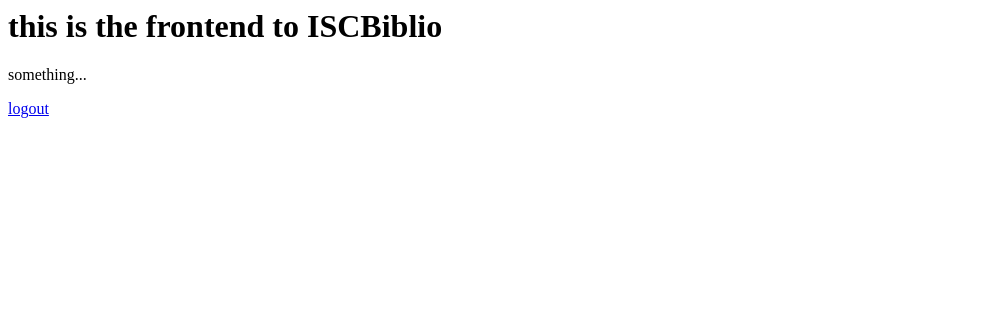
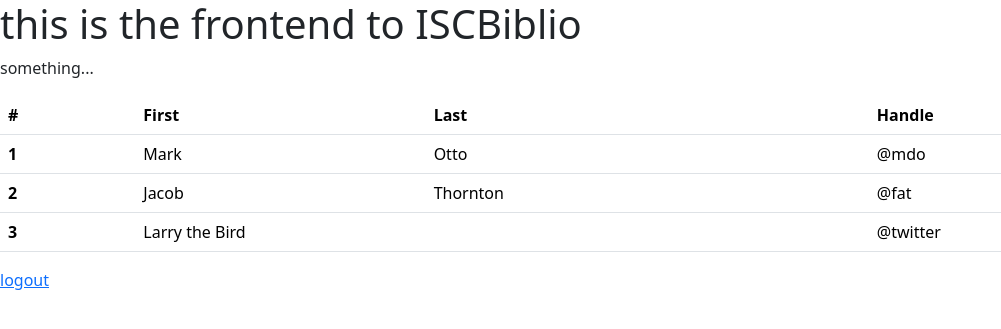
Before and after one commit to Strako/ISCBiblio, a Flask app: page / in a window 1280 px wide. Shown: the top 329 px of the page, without its empty margins (0-1001 px from the left). Run offline with Flask 3, Linux system fonts and the light colour scheme; the visitor is signed in with stand-in values (Sample User, id 1).

Commit message:
bootstrap
sentro el div del formulario, y bootstrap

```diff
--- /dev/null
+++ b/FrontEnd/templates/contenido.html
@@ -0,0 +1,5 @@
+{% extends 'index.html'%}
+{%block contenido%}
+<h1>this is the content to ISCBiblio</h1>
+<p>content...</p>
+{% endblock %}
--- a/FrontEnd/templates/index.html
+++ b/FrontEnd/templates/index.html
@@ -2,4 +2,37 @@
 {%block content%}
 <h1>this is the frontend to ISCBiblio</h1>
 <p>something...</p>
+<table class="table">
+    <thead>
+      <tr>
+        <th scope="col">#</th>
+        <th scope="col">First</th>
+        <th scope="col">Last</th>
+        <th scope="col">Handle</th>
+      </tr>
+    </thead>
+    <tbody>
+      <tr>
+        <th scope="row">1</th>
+        <td>Mark</td>
+        <td>Otto</td>
+        <td>@mdo</td>
+      </tr>
+      <tr>
+        <th scope="row">2</th>
+        <td>Jacob</td>
+        <td>Thornton</td>
+        <td>@fat</td>
+      </tr>
+      <tr>
+        <th scope="row">3</th>
+        <td colspan="2">Larry the Bird</td>
+        <td>@twitter</td>
+      </tr>
+    </tbody>
+  </table>
 {%endblock%}
+
+{%block contenido%}
+
+{%endblock%}
--- a/FrontEnd/templates/layout.html
+++ b/FrontEnd/templates/layout.html
@@ -6,9 +6,13 @@
         <meta name="description" content="">
         <meta name="viewport" content="width=device-width, initial-scale=1">
         <link rel="stylesheet" href="">
+        <link href="https://cdn.jsdelivr.net/npm/bootstrap@5.3.0-alpha2/dist/css/bootstrap.min.css" rel="stylesheet" integrity="sha384-aFq/bzH65dt+w6FI2ooMVUpc+21e0SRygnTpmBvdBgSdnuTN7QbdgL+OapgHtvPp" crossorigin="anonymous">
         <title>ISCBiblio</title>
     </head>
     <body>
+        <script src="https://cdn.jsdelivr.net/npm/bootstrap@5.3.0-alpha2/dist/js/bootstrap.bundle.min.js" integrity="sha384-qKXV1j0HvMUeCBQ+QVp7JcfGl760yU08IQ+GpUo5hlbpg51QRiuqHAJz8+BrxE/N" crossorigin="anonymous"></script>
+        <script src="https://cdn.jsdelivr.net/npm/@popperjs/core@2.11.6/dist/umd/popper.min.js" integrity="sha384-oBqDVmMz9ATKxIep9tiCxS/Z9fNfEXiDAYTujMAeBAsjFuCZSmKbSSUnQlmh/jp3" crossorigin="anonymous"></script>
+        <script src="https://cdn.jsdelivr.net/npm/bootstrap@5.3.0-alpha2/dist/js/bootstrap.min.js" integrity="sha384-heAjqF+bCxXpCWLa6Zhcp4fu20XoNIA98ecBC1YkdXhszjoejr5y9Q77hIrv8R9i" crossorigin="anonymous"></script>
         {%block content%}
 
         {%endblock%}
```
Also changed, not shown: FrontEnd/static/style/style.css (added, +25 -0 lines), FrontEnd/templates/contenido2.html (added, +9 -0 lines), FrontEnd/templates/login.html (+13 -7 lines).
